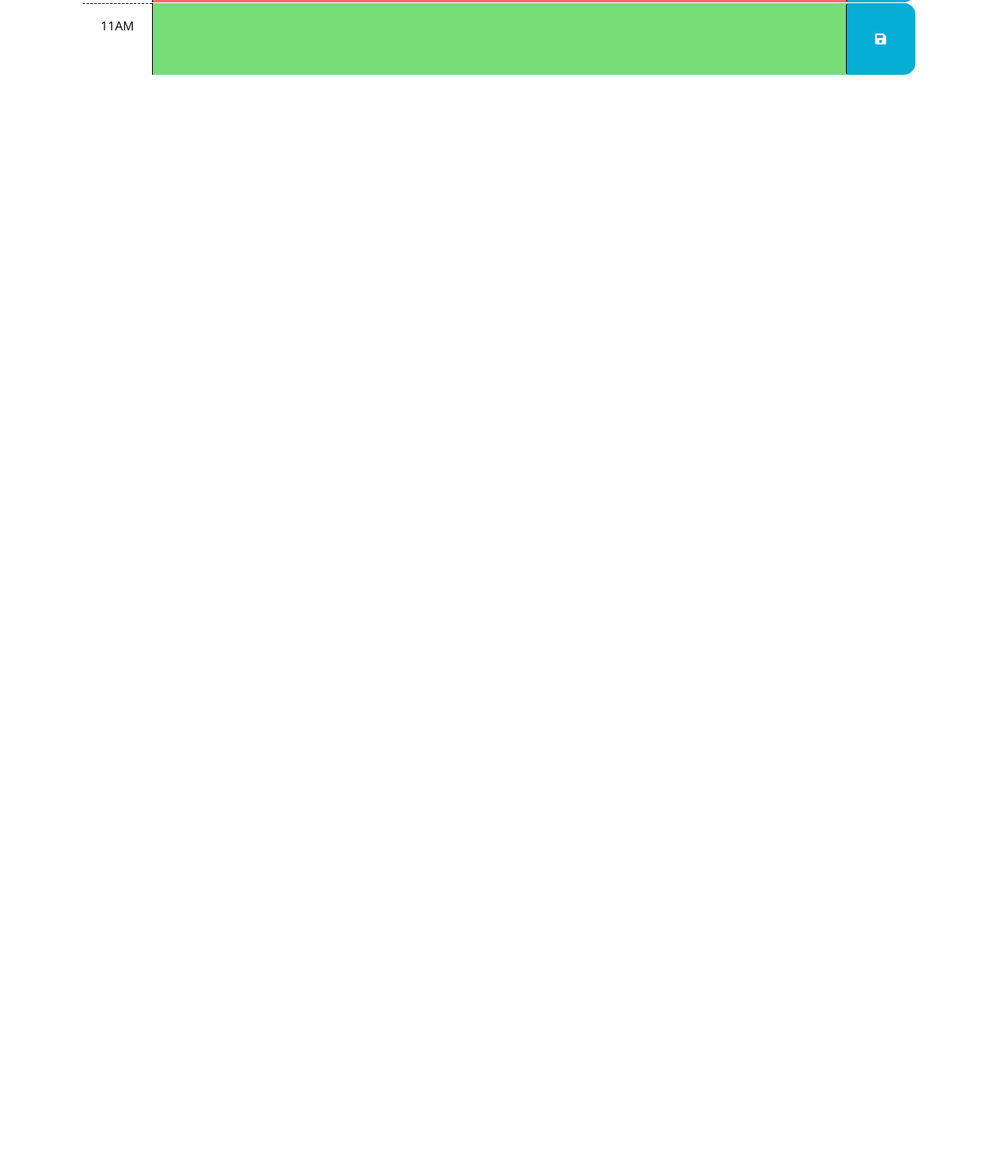
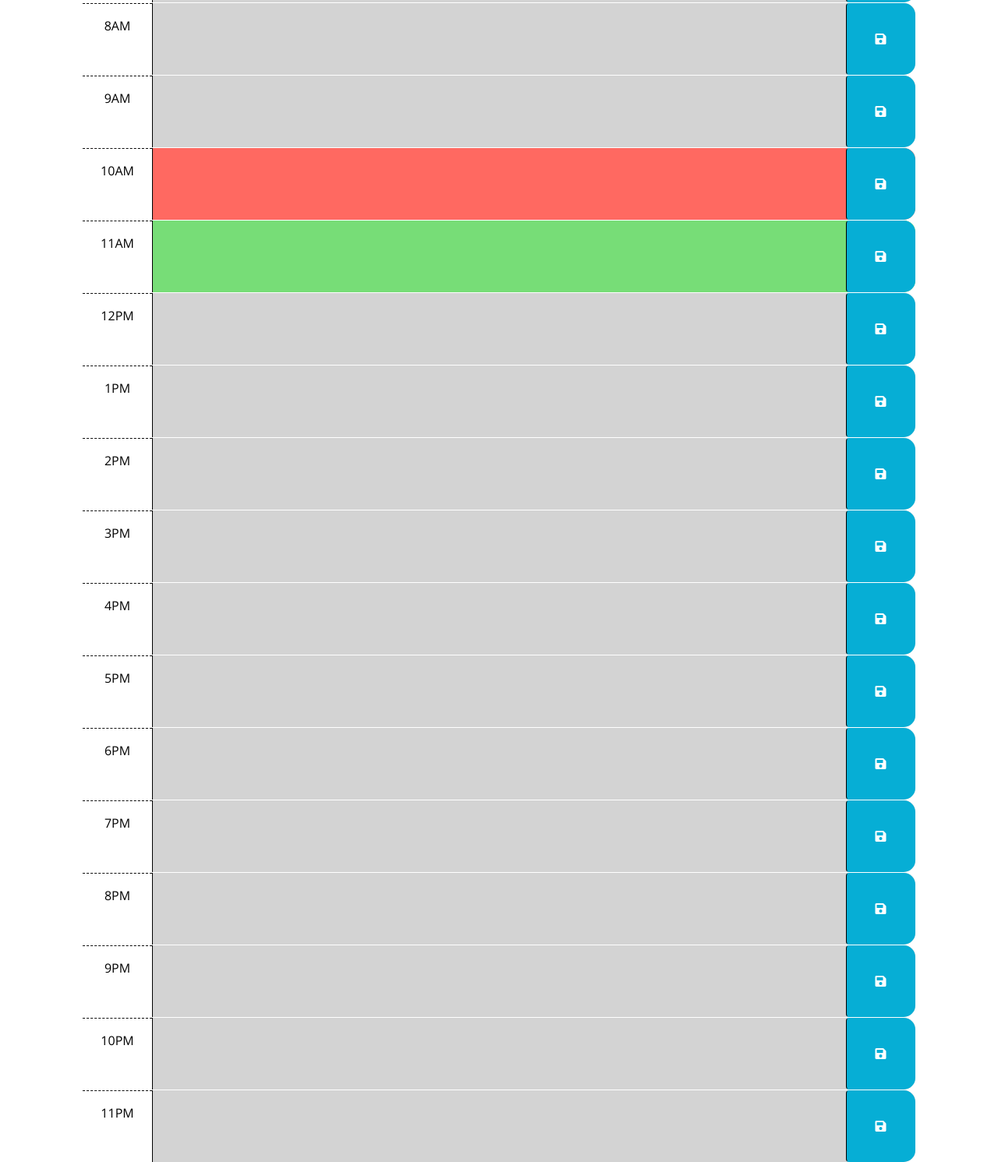
Before and after one commit to caseyfee/gCal_who, a plain HTML site: page Develop/index.html in a window 1280 px wide. Shown: the part 439-1930 px from the top of the page at 78% size. Before the commit the page ends 800 px from the top, so only its background shows below. Drawn offline with nearby package versions, Linux system fonts and the light colour scheme.

Commit message:
html hourly structure

```diff
--- a/Develop/index.html
+++ b/Develop/index.html
@@ -39,6 +39,31 @@
         code is implemented.
         -->
 
+        <div id="hour-6" class="row time-block past">
+          <div class="col-2 col-md-1 hour text-center py-3">6AM</div>
+          <textarea class="col-8 col-md-10 description" rows="3"> </textarea>
+          <button class="btn saveBtn col-2 col-md-1" aria-label="save">
+            <i class="fas fa-save" aria-hidden="true"></i>
+          </button>
+        </div>
+
+        <div id="hour-7" class="row time-block past">
+          <div class="col-2 col-md-1 hour text-center py-3">7AM</div>
+          <textarea class="col-8 col-md-10 description" rows="3"> </textarea>
+          <button class="btn saveBtn col-2 col-md-1" aria-label="save">
+            <i class="fas fa-save" aria-hidden="true"></i>
+          </button>
+        </div>
+
+        <div id="hour-8" class="row time-block past">
+          <div class="col-2 col-md-1 hour text-center py-3">8AM</div>
+          <textarea class="col-8 col-md-10 description" rows="3"> </textarea>
+          <button class="btn saveBtn col-2 col-md-1" aria-label="save">
+            <i class="fas fa-save" aria-hidden="true"></i>
+          </button>
+        </div>
+
+
       <!-- Example of a past time block. The "past" class adds a gray background color. -->
       <div id="hour-9" class="row time-block past">
         <div class="col-2 col-md-1 hour text-center py-3">9AM</div>
@@ -66,6 +91,102 @@
         </button>
       </div>
 
+      <div id="hour-12" class="row time-block past">
+        <div class="col-2 col-md-1 hour text-center py-3">12PM</div>
+        <textarea class="col-8 col-md-10 description" rows="3"> </textarea>
+        <button class="btn saveBtn col-2 col-md-1" aria-label="save">
+          <i class="fas fa-save" aria-hidden="true"></i>
+        </button>
+      </div>
+
+      <div id="hour-13" class="row time-block past">
+        <div class="col-2 col-md-1 hour text-center py-3">1PM</div>
+        <textarea class="col-8 col-md-10 description" rows="3"> </textarea>
+        <button class="btn saveBtn col-2 col-md-1" aria-label="save">
+          <i class="fas fa-save" aria-hidden="true"></i>
+        </button>
+      </div>
+
+      <div id="hour-14" class="row time-block past">
+        <div class="col-2 col-md-1 hour text-center py-3">2PM</div>
+        <textarea class="col-8 col-md-10 description" rows="3"> </textarea>
+        <button class="btn saveBtn col-2 col-md-1" aria-label="save">
+          <i class="fas fa-save" aria-hidden="true"></i>
+        </button>
+      </div>
+
+      <div id="hour-15" class="row time-block past">
+        <div class="col-2 col-md-1 hour text-center py-3">3PM</div>
+        <textarea class="col-8 col-md-10 description" rows="3"> </textarea>
+        <button class="btn saveBtn col-2 col-md-1" aria-label="save">
+          <i class="fas fa-save" aria-hidden="true"></i>
+        </button>
+      </div>
+
+      <div id="hour-16" class="row time-block past">
+        <div class="col-2 col-md-1 hour text-center py-3">4PM</div>
+        <textarea class="col-8 col-md-10 description" rows="3"> </textarea>
+        <button class="btn saveBtn col-2 col-md-1" aria-label="save">
+          <i class="fas fa-save" aria-hidden="true"></i>
+        </button>
+      </div>
+
+      <div id="hour-17" class="row time-block past">
+        <div class="col-2 col-md-1 hour text-center py-3">5PM</div>
+        <textarea class="col-8 col-md-10 description" rows="3"> </textarea>
+        <button class="btn saveBtn col-2 col-md-1" aria-label="save">
+          <i class="fas fa-save" aria-hidden="true"></i>
+        </button>
+      </div>
+
+      <div id="hour-18" class="row time-block past">
+        <div class="col-2 col-md-1 hour text-center py-3">6PM</div>
+        <textarea class="col-8 col-md-10 description" rows="3"> </textarea>
+        <button class="btn saveBtn col-2 col-md-1" aria-label="save">
+          <i class="fas fa-save" aria-hidden="true"></i>
+        </button>
+      </div>
+
+      <div id="hour-19" class="row time-block past">
+        <div class="col-2 col-md-1 hour text-center py-3">7PM</div>
+        <textarea class="col-8 col-md-10 description" rows="3"> </textarea>
+        <button class="btn saveBtn col-2 col-md-1" aria-label="save">
+          <i class="fas fa-save" aria-hidden="true"></i>
+        </button>
+      </div>
+
+      <div id="hour-20" class="row time-block past">
+        <div class="col-2 col-md-1 hour text-center py-3">8PM</div>
+        <textarea class="col-8 col-md-10 description" rows="3"> </textarea>
+        <button class="btn saveBtn col-2 col-md-1" aria-label="save">
+          <i class="fas fa-save" aria-hidden="true"></i>
+        </button>
+      </div>
+
+      <div id="hour-21" class="row time-block past">
+        <div class="col-2 col-md-1 hour text-center py-3">9PM</div>
+        <textarea class="col-8 col-md-10 description" rows="3"> </textarea>
+        <button class="btn saveBtn col-2 col-md-1" aria-label="save">
+          <i class="fas fa-save" aria-hidden="true"></i>
+        </button>
+      </div>
+
+      <div id="hour-22" class="row time-block past">
+        <div class="col-2 col-md-1 hour text-center py-3">10PM</div>
+        <textarea class="col-8 col-md-10 description" rows="3"> </textarea>
+        <button class="btn saveBtn col-2 col-md-1" aria-label="save">
+          <i class="fas fa-save" aria-hidden="true"></i>
+        </button>
+      </div>
+
+      <div id="hour-23" class="row time-block past">
+        <div class="col-2 col-md-1 hour text-center py-3">11PM</div>
+        <textarea class="col-8 col-md-10 description" rows="3"> </textarea>
+        <button class="btn saveBtn col-2 col-md-1" aria-label="save">
+          <i class="fas fa-save" aria-hidden="true"></i>
+        </button>
+      </div>
+
     <script src="https://code.jquery.com/jquery-3.4.1.min.js"></script>
     <script
       src="https://cdn.jsdelivr.net/npm/dayjs@1.11.3/dayjs.min.js"
--- a/Develop/script.js
+++ b/Develop/script.js
@@ -3,7 +3,9 @@
 // in the html.
 
 
-$(function () {
+
+
+
   // TODO: Add a listener for click events on the save button. This code should
   // use the id in the containing time-block as a key to save the user input in
   // local storage. HINT: What does `this` reference in the click listener
@@ -12,16 +14,34 @@ $(function () {
   // useful when saving the description in local storage?
   //
 
+        // $(function () {
+          // saveBtn.onclick =
+
   // TODO: Add code to apply the past, present, or future class to each time
   // block by comparing the id to the current hour. HINTS: How can the id
   // attribute of each time-block be used to conditionally add or remove the
   // past, present, and future classes? How can Day.js be used to get the
   // current hour in 24-hour time?
-  //
+
+        // If time is <= to current time, add/remove class
+
+        // if time hour = current time, use present class
+
+        // if time hour >= to current time , use future class
+
+  // eventDetails{  // }
 
   // TODO: Add code to get any user input that was saved in localStorage and set
   // the values of the corresponding textarea elements. HINT: How can the id
   // attribute of each time-block be used to do this?
   //
   // TODO: Add code to display the current date in the header of the page.
-});
+
+//   var currentDay = $('#currentDay');
+//    currentDay.textContent = daysjs.format('{YYYY} MM-DDTHH:mm:ss SSS [Z] A');
+// });
+
+// $(document).ready(function() {
+//   $('#currentDay').datepicker().datepicker('setDate', 'today')});
+
+  $.datepicker.formatDate('yy/mm/dd', new Date());
--- a/Develop/style.css
+++ b/Develop/style.css
@@ -57,3 +57,7 @@ textarea {
   font-size: 20px;
   transition: all 0.3s ease-in-out;
 }
+
+.lead {
+
+}
```
